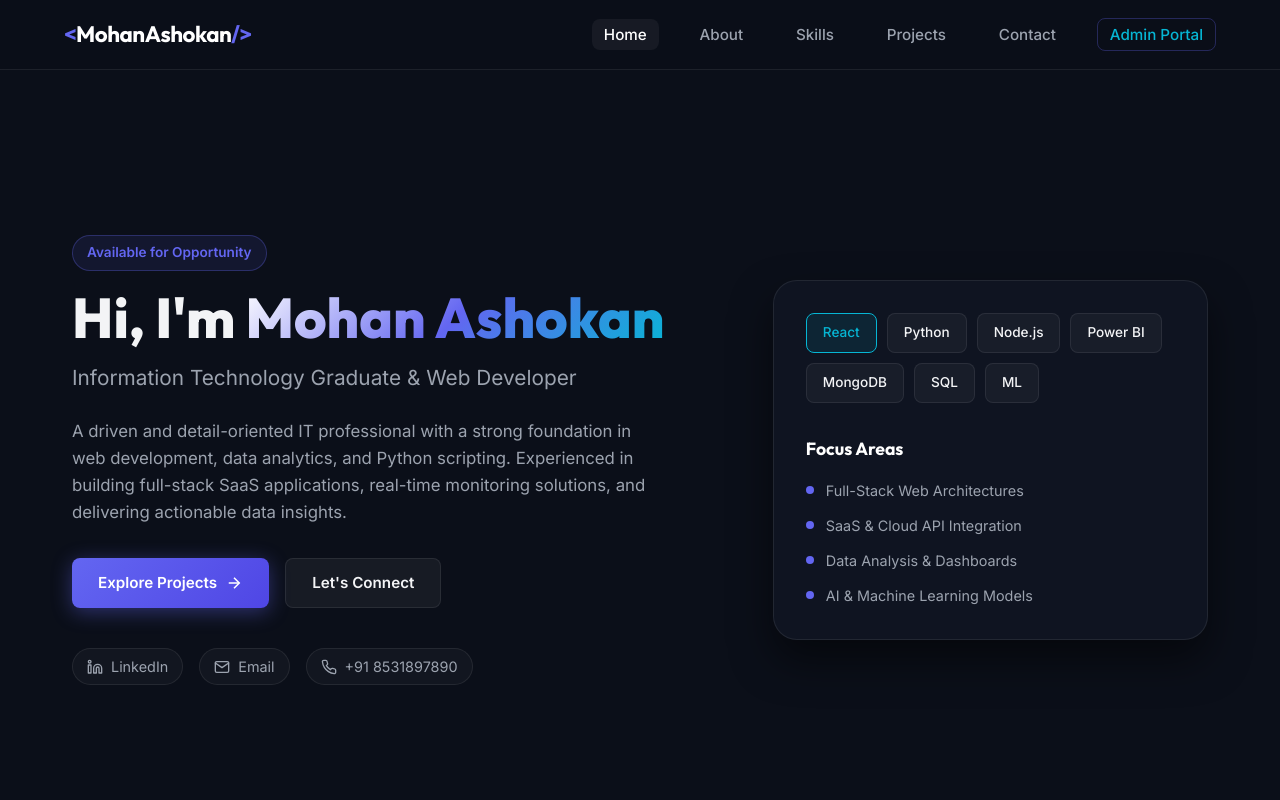
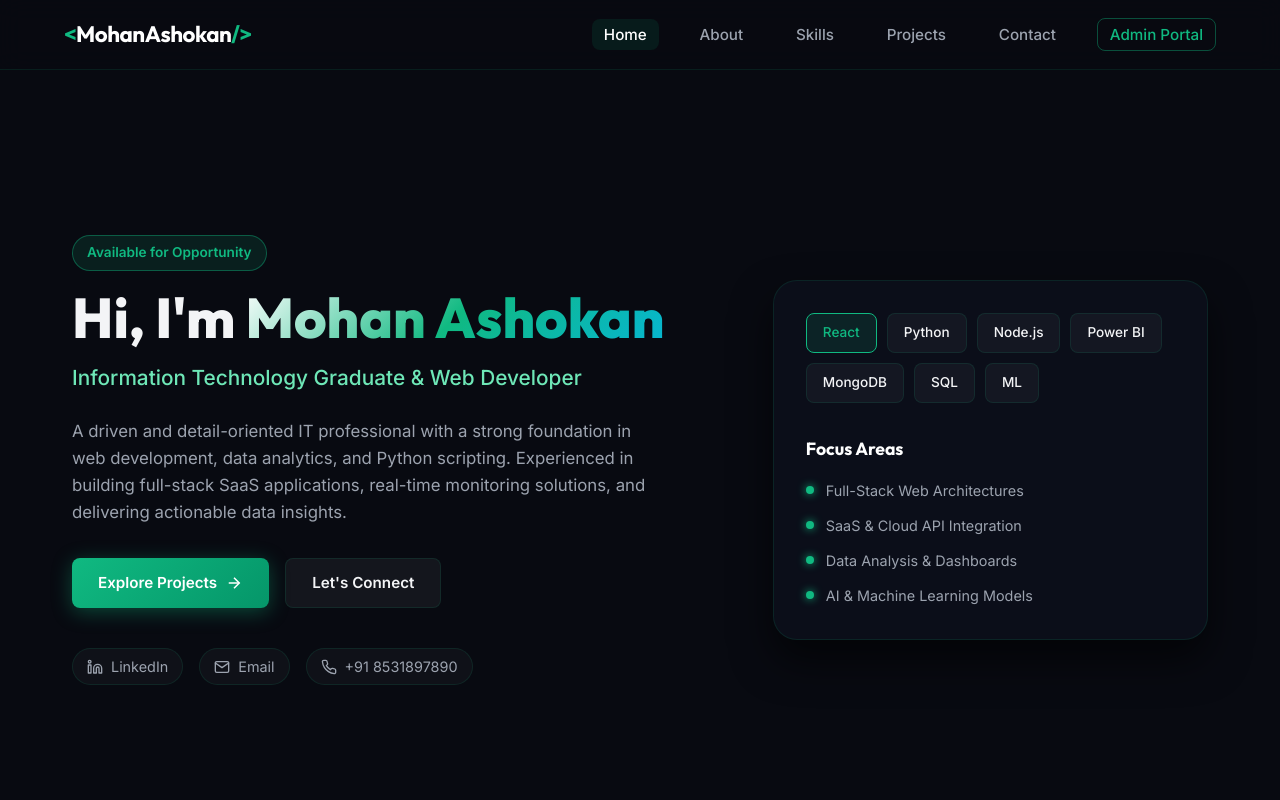
Before and after one commit to mohantech03/mohan-portfolio, a website: page index.html in a window 1280 px wide. Shown: the top 800 px of the page. Drawn offline with nearby package versions, Linux system fonts and the light colour scheme.

Commit message:
Apply Option 2 Deep Neon Circuit & Node Network Theme

```diff
--- a/app.js
+++ b/app.js
@@ -1,4 +1,70 @@
 document.addEventListener('DOMContentLoaded', () => {
+    // ----------------------------------------------------
+    // 0. OPTION 2: DEEP NEON CIRCUIT NODE CANVAS ANIMATION
+    // ----------------------------------------------------
+    const canvas = document.getElementById('tech-canvas');
+    if (canvas) {
+        const ctx = canvas.getContext('2d');
+        let width = canvas.width = window.innerWidth;
+        let height = canvas.height = window.innerHeight;
+
+        window.addEventListener('resize', () => {
+            width = canvas.width = window.innerWidth;
+            height = canvas.height = window.innerHeight;
+        });
+
+        const particles = [];
+        const particleCount = Math.min(Math.floor(width / 25), 50);
+
+        for (let i = 0; i < particleCount; i++) {
+            particles.push({
+                x: Math.random() * width,
+                y: Math.random() * height,
+                vx: (Math.random() - 0.5) * 0.5,
+                vy: (Math.random() - 0.5) * 0.5,
+                radius: Math.random() * 2 + 1,
+                color: Math.random() > 0.4 ? '#10b981' : (Math.random() > 0.5 ? '#06b6d4' : '#8b5cf6')
+            });
+        }
+
+        function animateCanvas() {
+            ctx.clearRect(0, 0, width, height);
+
+            for (let i = 0; i < particles.length; i++) {
+                const p = particles[i];
+                p.x += p.vx;
+                p.y += p.vy;
+
+                if (p.x < 0 || p.x > width) p.vx *= -1;
+                if (p.y < 0 || p.y > height) p.vy *= -1;
+
+                ctx.beginPath();
+                ctx.arc(p.x, p.y, p.radius, 0, Math.PI * 2);
+                ctx.fillStyle = p.color;
+                ctx.fill();
+
+                // Draw circuit connections between nearby nodes
+                for (let j = i + 1; j < particles.length; j++) {
+                    const p2 = particles[j];
+                    const dx = p.x - p2.x;
+                    const dy = p.y - p2.y;
+                    const dist = Math.sqrt(dx * dx + dy * dy);
+
+                    if (dist < 130) {
+                        ctx.beginPath();
+                        ctx.moveTo(p.x, p.y);
+                        ctx.lineTo(p2.x, p2.y);
+                        ctx.strokeStyle = `rgba(16, 185, 129, ${0.22 * (1 - dist / 130)})`;
+                        ctx.lineWidth = 0.8;
+                        ctx.stroke();
+                    }
+                }
+            }
+            requestAnimationFrame(animateCanvas);
+        }
+        animateCanvas();
+    }
+
     // ----------------------------------------------------
     // 1. SCROLL NAVIGATION & SCROLL SPY
     // ----------------------------------------------------
@@ -15,19 +81,17 @@ document.addEventListener('DOMContentLoaded', () => {
             const targetId = link.getAttribute('data-tab');
             const targetElement = document.getElementById(targetId);
             if (targetElement) {
-                // If mobile nav is open, close it
                 if (navMenu && navMenu.classList.contains('show')) {
                     navMenu.classList.remove('show');
                 }
 
                 targetElement.scrollIntoView({ behavior: 'smooth' });
-                // Push hash state without scrolling jump
                 history.pushState(null, null, `#${targetId}`);
             }
         });
     });
 
-    // Smooth scroll on trigger CTA clicks (e.g. "Explore Projects")
+    // Smooth scroll on trigger CTA clicks
     tabTriggers.forEach(trigger => {
         trigger.addEventListener('click', (e) => {
             e.preventDefault();
@@ -43,7 +107,7 @@ document.addEventListener('DOMContentLoaded', () => {
     // Scroll Spy using IntersectionObserver
     const observerOptions = {
         root: null,
-        rootMargin: '-40% 0px -50% 0px', // check if section is in middle of viewport
+        rootMargin: '-40% 0px -50% 0px',
         threshold: 0
     };
 
@@ -95,13 +159,11 @@ document.addEventListener('DOMContentLoaded', () => {
 
     filterButtons.forEach(button => {
         button.addEventListener('click', () => {
-            // Update active button styling
             filterButtons.forEach(btn => btn.classList.remove('active'));
             button.classList.add('active');
 
             const filterValue = button.getAttribute('data-filter');
 
-            // Toggle project card visibility
             projectCards.forEach(card => {
                 const category = card.getAttribute('data-category');
                 if (filterValue === 'all' || category === filterValue) {
@@ -119,12 +181,10 @@ document.addEventListener('DOMContentLoaded', () => {
     const contactForm = document.getElementById('contactForm');
     const contactStatus = document.getElementById('contact-status-msg');
 
-    // EmailJS Configuration
     const EMAILJS_SERVICE_ID = 'service_5okarli';
     const EMAILJS_TEMPLATE_ID = 'template_uiq7k67';
     const EMAILJS_PUBLIC_KEY = 'bA8Few_3QIPxHmOxo';
 
-    // Helper: Save inquiry to LocalStorage for Admin Portal display
     function saveInquiryToLocalStorage(name, email, subject, message) {
         try {
             const stored = localStorage.getItem('portfolio_inquiries');
@@ -138,14 +198,13 @@ document.addEventListener('DOMContentLoaded', () => {
                 status: 'Active',
                 created_at: new Date().toLocaleString()
             };
-            inquiries.unshift(newInquiry); // Place newest inquiry first
+            inquiries.unshift(newInquiry);
             localStorage.setItem('portfolio_inquiries', JSON.stringify(inquiries));
         } catch (e) {
             console.error('LocalStorage save error:', e);
         }
     }
 
-    // Initialize EmailJS if available
     if (window.emailjs && EMAILJS_PUBLIC_KEY && EMAILJS_PUBLIC_KEY !== 'YOUR_PUBLIC_KEY') {
         try {
             emailjs.init(EMAILJS_PUBLIC_KEY);
@@ -167,16 +226,13 @@ document.addEventListener('DOMContentLoaded', () => {
             const subject = document.getElementById('form-subject').value;
             const message = document.getElementById('form-message').value;
 
-            // Clear previous message
             contactStatus.className = 'status-msg hidden';
             contactStatus.textContent = '';
 
-            // Always save inquiry to LocalStorage so Admin Portal logs it!
             saveInquiryToLocalStorage(name, email, subject, message);
 
             let success = false;
 
-            // 1. Try EmailJS first (works on GitHub Pages & static hosting)
             if (window.emailjs && EMAILJS_PUBLIC_KEY && EMAILJS_PUBLIC_KEY !== 'YOUR_PUBLIC_KEY') {
                 try {
                     const result = await emailjs.send(EMAILJS_SERVICE_ID, EMAILJS_TEMPLATE_ID, {
@@ -205,7 +261,6 @@ document.addEventListener('DOMContentLoaded', () => {
                 }
             }
 
-            // 2. If EmailJS succeeded, show success and return
             if (success) {
                 contactStatus.textContent = 'Thank you! Your message has been sent to Mohan and saved in the Admin log.';
                 contactStatus.className = 'status-msg success';
@@ -215,7 +270,6 @@ document.addEventListener('DOMContentLoaded', () => {
                 return;
             }
 
-            // 3. Fallback: try local backend API (for local Python server execution)
             try {
                 const response = await fetch('/api/inquiries', {
                     method: 'POST',
@@ -256,13 +310,12 @@ document.addEventListener('DOMContentLoaded', () => {
     const inquiriesTbody = document.getElementById('inquiries-tbody');
     const logoutBtn = document.getElementById('admin-logout-btn');
 
-    let adminCredentials = null; // Store base64 authentication string in memory
+    let adminCredentials = null;
 
     function loadAndRenderInquiries() {
         const stored = localStorage.getItem('portfolio_inquiries');
         let inquiries = stored ? JSON.parse(stored) : [];
 
-        // If no client submissions exist yet, provide sample initial entries
         if (inquiries.length === 0) {
             inquiries = [
                 {
@@ -290,7 +343,6 @@ document.addEventListener('DOMContentLoaded', () => {
             adminAuthMsg.className = 'status-msg hidden';
             adminAuthMsg.textContent = '';
 
-            // Unlock Admin Portal
             adminCredentials = btoa(`${user}:${pass}`);
             adminAuthPanel.classList.add('hidden');
             adminDashboard.classList.remove('hidden');
@@ -322,7 +374,7 @@ document.addEventListener('DOMContentLoaded', () => {
                     <div class="sender-info">
                         <strong style="color: #fff; font-size: 0.95rem;">${escapeHTML(inq.name)}</strong>
                         <br>
-                        <a href="mailto:${escapeHTML(inq.email)}" style="color: var(--secondary); font-size: 0.85rem; text-decoration: underline;">${escapeHTML(inq.email)}</a>
+                        <a href="mailto:${escapeHTML(inq.email)}" style="color: var(--primary); font-size: 0.85rem; text-decoration: underline;">${escapeHTML(inq.email)}</a>
                     </div>
                 </td>
                 <td><strong>${escapeHTML(inq.subject)}</strong></td>
@@ -339,7 +391,6 @@ document.addEventListener('DOMContentLoaded', () => {
             adminCredentials = null;
             adminLoginForm.reset();
 
-            // Reset to Auth panel
             adminDashboard.classList.add('hidden');
             adminAuthPanel.classList.remove('hidden');
         });
--- a/index.html
+++ b/index.html
@@ -11,10 +11,13 @@
     <link
         href="https://fonts.googleapis.com/css2?family=Outfit:wght@300;400;500;600;700;800&family=Inter:wght@300;400;500;600;700&display=swap"
         rel="stylesheet">
-    <link rel="stylesheet" href="styles.css?v=10">
+    <link rel="stylesheet" href="styles.css?v=20">
 </head>
 
 <body class="dark-theme">
+    <!-- Option 2 Interactive Canvas Node Network Overlay -->
+    <canvas id="tech-canvas"></canvas>
+
     <!-- Background glow elements -->
     <div class="radial-glow glow-1"></div>
     <div class="radial-glow glow-2"></div>
@@ -496,7 +499,7 @@
     <!-- EmailJS SDK -->
     <script type="text/javascript" src="https://cdn.jsdelivr.net/npm/@emailjs/browser@3/dist/email.min.js"></script>
     <!-- App Script -->
-    <script src="app.js?v=6"></script>
+    <script src="app.js?v=20"></script>
 </body>
 
 </html>
--- a/styles.css
+++ b/styles.css
@@ -1,19 +1,22 @@
 /* ====================================================
-   MOHAN ASHOKAN - PORTFOLIO DESIGN SYSTEM & STYLESHEET
-   Aesthetics: Modern Dark Mode, Glassmorphism, HSL tailwinds
+   MOHAN ASHOKAN - PORTFOLIO DESIGN SYSTEM
+   Theme: Option 2 - Deep Neon Circuit & Node Network
    ==================================================== */
 
 :root {
-    --bg-dark: #0b0f19;
-    --bg-card: rgba(18, 24, 38, 0.7);
+    --bg-dark: #080a11;
+    --bg-card: rgba(13, 17, 28, 0.75);
     --bg-glass: rgba(255, 255, 255, 0.03);
-    --border-glass: rgba(255, 255, 255, 0.08);
-    --border-highlight: rgba(99, 102, 241, 0.3);
+    --border-glass: rgba(16, 185, 129, 0.12);
+    --border-highlight: rgba(16, 185, 129, 0.4);
 
-    --primary: #6366f1;
-    --primary-glow: rgba(99, 102, 241, 0.4);
+    --primary: #10b981;
+    /* Neon Emerald */
+    --primary-glow: rgba(16, 185, 129, 0.35);
     --secondary: #06b6d4;
-    --accent: #ec4899;
+    /* Cyber Cyan */
+    --accent: #8b5cf6;
+    /* Plasma Violet */
 
     --text-main: #f3f4f6;
     --text-muted: #9ca3af;
@@ -42,8 +45,7 @@
 html {
     scroll-behavior: smooth;
     font-family: var(--font-body);
-    background-color: #0b0f19 !important;
-    background-image: none !important;
+    background-color: var(--bg-dark);
     color: var(--text-main);
     overflow-x: hidden;
 }
@@ -52,31 +54,42 @@ body {
     min-height: 100vh;
     line-height: 1.6;
     position: relative;
-    background-color: #0b0f19 !important;
-    background-image: none !important;
+    background-color: var(--bg-dark);
+}
+
+/* Canvas Particle Node Network Overlay */
+#tech-canvas {
+    position: fixed;
+    top: 0;
+    left: 0;
+    width: 100vw;
+    height: 100vh;
+    pointer-events: none;
+    z-index: -1;
+    opacity: 0.65;
 }
 
 /* Ambient Radial Glow Elements */
 .radial-glow {
     position: fixed;
     border-radius: 50%;
-    filter: blur(120px);
-    z-index: -1;
+    filter: blur(140px);
+    z-index: -2;
     pointer-events: none;
 }
 
 .glow-1 {
-    width: 500px;
-    height: 500px;
-    background: radial-gradient(circle, var(--primary-glow) 0%, transparent 70%);
+    width: 550px;
+    height: 550px;
+    background: radial-gradient(circle, rgba(16, 185, 129, 0.25) 0%, transparent 70%);
     top: -100px;
     left: -100px;
 }
 
 .glow-2 {
-    width: 600px;
-    height: 600px;
-    background: radial-gradient(circle, rgba(6, 182, 212, 0.15) 0%, transparent 70%);
+    width: 650px;
+    height: 650px;
+    background: radial-gradient(circle, rgba(139, 92, 246, 0.2) 0%, transparent 70%);
     bottom: -150px;
     right: -150px;
 }
@@ -107,7 +120,7 @@ body {
     justify-content: space-between;
     align-items: center;
     padding: 0 5%;
-    background: rgba(11, 15, 25, 0.85);
+    background: rgba(8, 10, 17, 0.88);
     backdrop-filter: blur(12px);
     -webkit-backdrop-filter: blur(12px);
     border-bottom: 1px solid var(--border-glass);
@@ -146,16 +159,16 @@ body {
 .nav-link:hover,
 .nav-link.active {
     color: #fff;
-    background: rgba(255, 255, 255, 0.05);
+    background: rgba(16, 185, 129, 0.1);
 }
 
 .admin-btn {
     border: 1px solid var(--border-highlight);
-    color: var(--secondary) !important;
+    color: var(--primary) !important;
 }
 
 .admin-btn:hover {
-    background: rgba(6, 182, 212, 0.1) !important;
+    background: rgba(16, 185, 129, 0.15) !important;
 }
 
 /* Mobile Toggle Hamburger */
@@ -221,15 +234,16 @@ body {
 
 /* Typography & Gradient Effects */
 .text-gradient {
-    background: linear-gradient(135deg, #fff 0%, var(--primary) 50%, var(--secondary) 100%);
+    background: linear-gradient(135deg, #ffffff 0%, #10b981 50%, #06b6d4 100%);
     -webkit-background-clip: text;
+    background-clip: text;
     -webkit-text-fill-color: transparent;
 }
 
 .badge {
     display: inline-block;
     padding: 6px 14px;
-    background: rgba(99, 102, 241, 0.1);
+    background: rgba(16, 185, 129, 0.12);
     border: 1px solid var(--border-highlight);
     border-radius: 50px;
     color: var(--primary);
@@ -257,8 +271,8 @@ body {
 
 .sub-headline {
     font-size: 1.3rem;
-    color: var(--text-muted);
-    font-weight: 400;
+    color: #6ee7b7;
+    font-weight: 500;
     margin-bottom: 1.5rem;
 }
 
@@ -290,14 +304,14 @@ body {
 }
 
 .btn-primary {
-    background: linear-gradient(135deg, var(--primary) 0%, #4f46e5 100%);
+    background: linear-gradient(135deg, #10b981 0%, #059669 100%);
     color: #fff;
     box-shadow: 0 4px 20px var(--primary-glow);
 }
 
 .btn-primary:hover {
     transform: translateY(-2px);
-    box-shadow: 0 8px 25px var(--primary-glow);
+    box-shadow: 0 8px 25px rgba(16, 185, 129, 0.5);
 }
 
 .btn-secondary {
@@ -307,8 +321,8 @@ body {
 }
 
 .btn-secondary:hover {
-    background: rgba(255, 255, 255, 0.1);
-    border-color: rgba(255, 255, 255, 0.2);
+    background: rgba(16, 185, 129, 0.1);
+    border-color: var(--border-highlight);
 }
 
 .btn-block {
@@ -339,7 +353,7 @@ body {
 .social-pill:hover {
     color: #fff;
     border-color: var(--border-highlight);
-    background: rgba(99, 102, 241, 0.1);
+    background: rgba(16, 185, 129, 0.1);
 }
 
 /* HERO RIGHT - Aesthetic Display Panel */
@@ -349,7 +363,7 @@ body {
     border-radius: var(--radius-lg);
     padding: 2rem;
     position: relative;
-    box-shadow: 0 20px 40px rgba(0, 0, 0, 0.5);
+    box-shadow: 0 20px 40px rgba(0, 0, 0, 0.6);
 }
 
 .tech-stack-dynamic {
@@ -369,9 +383,9 @@ body {
 }
 
 .node.active {
-    border-color: var(--secondary);
-    color: var(--secondary);
-    background: rgba(6, 182, 212, 0.1);
+    border-color: var(--primary);
+    color: var(--primary);
+    background: rgba(16, 185, 129, 0.12);
 }
 
 .core-objective-panel h3 {
@@ -400,6 +414,7 @@ body {
     height: 8px;
     border-radius: 50%;
     background: var(--primary);
+    box-shadow: 0 0 8px var(--primary);
 }
 
 /* ABOUT & EXPERIENCE SECTION */
@@ -439,6 +454,7 @@ body {
     justify-content: center;
     font-weight: 700;
     font-family: var(--font-heading);
+    color: #fff;
 }
 
 .company-name {
@@ -485,7 +501,7 @@ body {
 
 .timeline-date {
     font-size: 0.8rem;
-    color: var(--secondary);
+    color: var(--primary);
     font-weight: 600;
 }
 
@@ -505,9 +521,9 @@ body {
     display: inline-block;
     font-size: 0.8rem;
     padding: 2px 8px;
-    background: rgba(255, 255, 255, 0.05);
+    background: rgba(16, 185, 129, 0.1);
     border-radius: 4px;
-    color: var(--text-main);
+    color: #6ee7b7;
 }
 
 /* SKILLS SECTION */
@@ -542,6 +558,13 @@ body {
     border-radius: 6px;
     font-size: 0.85rem;
     color: var(--text-muted);
+    transition: all var(--transition-fast);
+}
+
+.skill-tag:hover {
+    border-color: var(--primary);
+    color: #6ee7b7;
+    background: rgba(16, 185, 129, 0.1);
 }
 
 .certifications-section {
@@ -627,7 +650,7 @@ body {
     display: flex;
     flex-direction: column;
     justify-content: space-between;
-    background: linear-gradient(135deg, rgba(99, 102, 241, 0.2), rgba(6, 182, 212, 0.2));
+    background: linear-gradient(135deg, rgba(16, 185, 129, 0.2), rgba(139, 92, 246, 0.2));
     border-bottom: 1px solid var(--border-glass);
 }
 
@@ -660,9 +683,10 @@ body {
 .tag {
     font-size: 0.75rem;
     padding: 2px 8px;
-    background: rgba(255, 255, 255, 0.05);
+    background: rgba(16, 185, 129, 0.08);
     border-radius: 4px;
-    color: var(--text-muted);
+    color: #6ee7b7;
+    border: 1px solid rgba(16, 185, 129, 0.2);
 }
 
 .project-info h4 {
@@ -776,7 +800,7 @@ body {
 .form-group textarea {
     width: 100%;
     padding: 12px 16px;
-    background: rgba(0, 0, 0, 0.3);
+    background: rgba(0, 0, 0, 0.4);
     border: 1px solid var(--border-glass);
     border-radius: var(--radius-sm);
     color: #fff;
@@ -907,7 +931,7 @@ body {
         top: 70px;
         left: 0;
         width: 100%;
-        background: rgba(11, 15, 25, 0.95);
+        background: rgba(8, 10, 17, 0.96);
         backdrop-filter: blur(20px);
         flex-direction: column;
         padding: 2rem;
```
